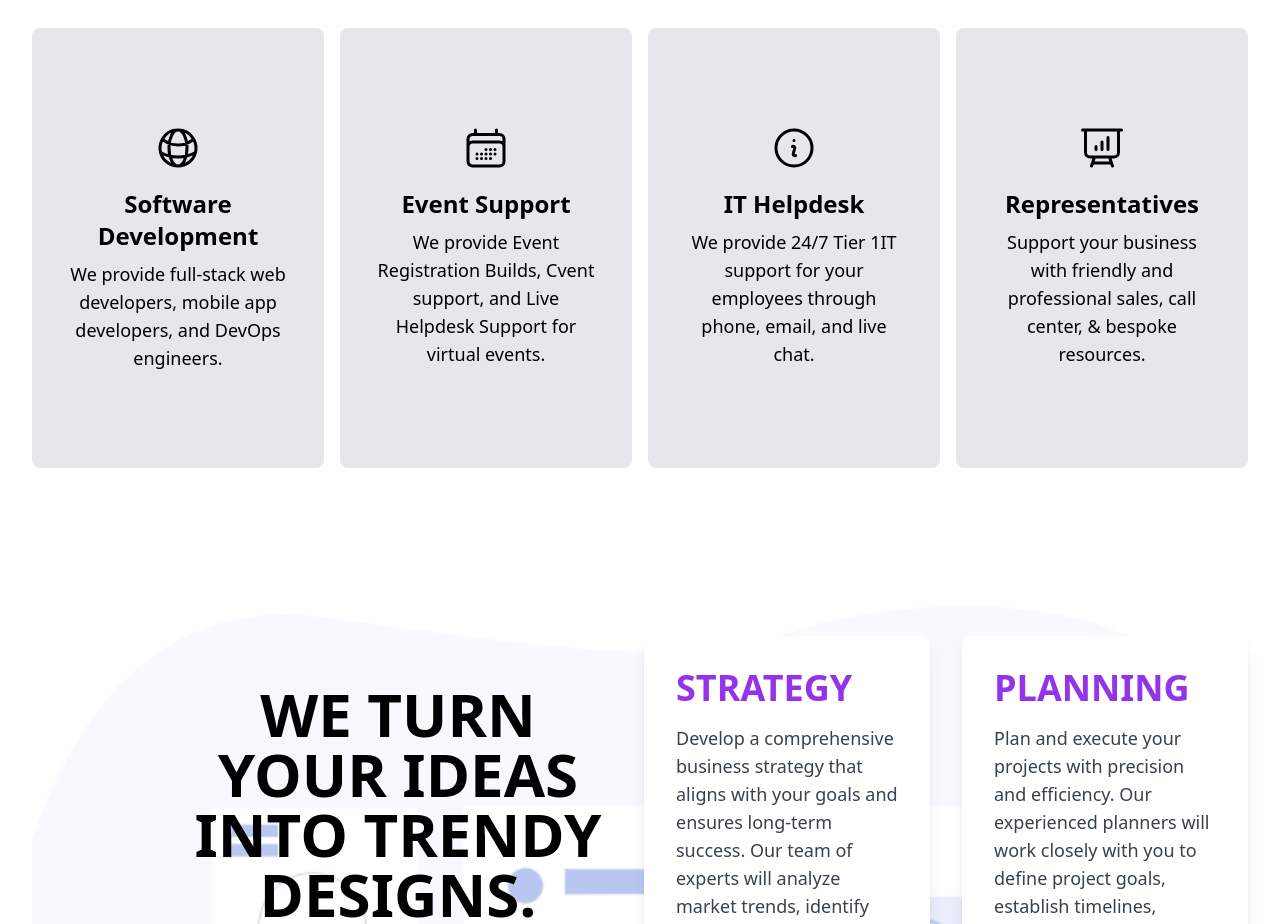
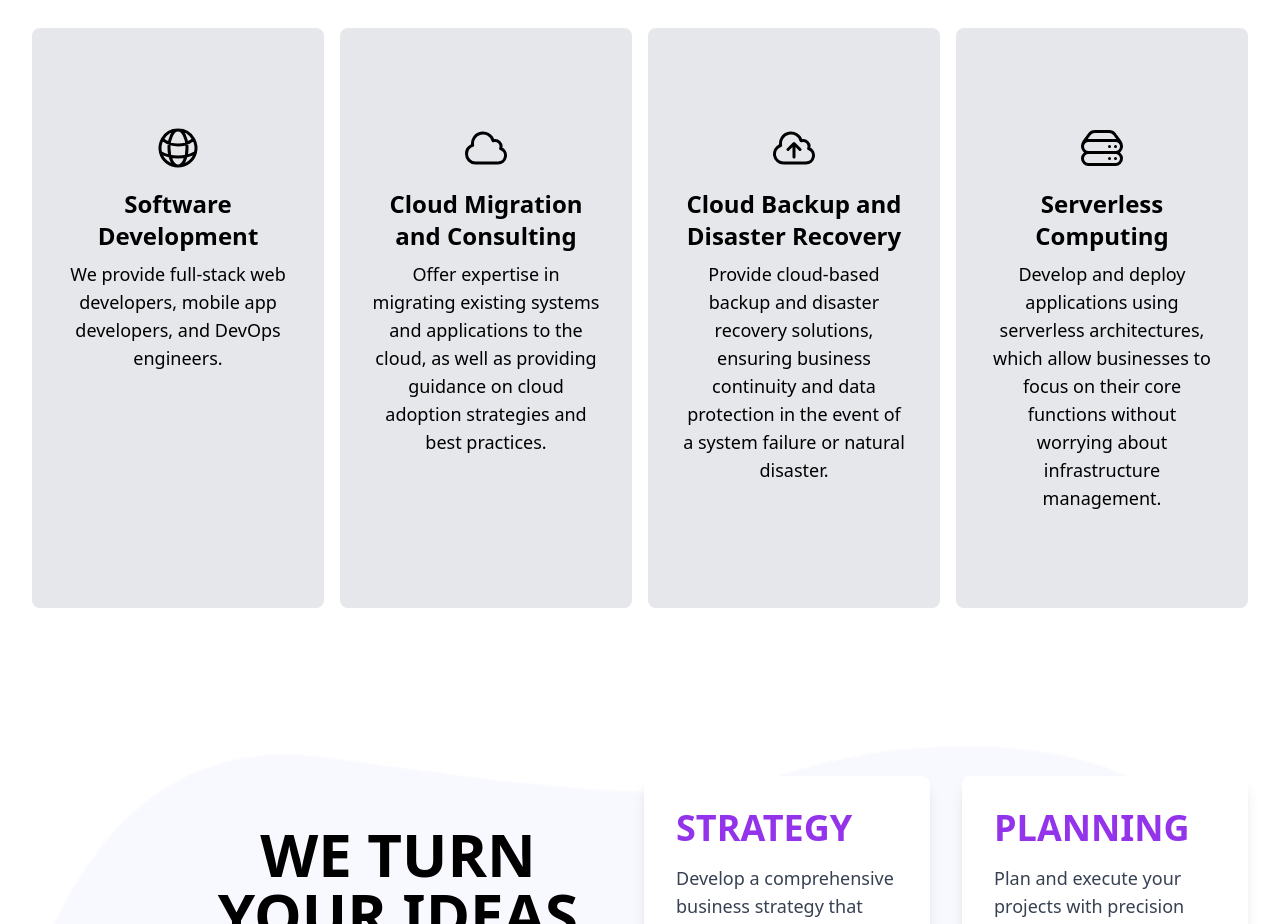
Before and after one commit to DagimAsnake/role-web, a Next.js app: page / in a window 1280 px wide. Shown: the part 1380-2304 px from the top of the page. Built offline with nearby package versions, Linux system fonts and the light colour scheme.

Commit message:
added cloud on hometwo

```diff
--- a/components/Home/HomeTwo.js
+++ b/components/Home/HomeTwo.js
@@ -25,26 +25,29 @@ const HomeTwo = () => {
 
                 <div className="flex flex-col items-center bg-gray-200 rounded-lg p-8 py-24 mt-8 hover:bg-gray-300 transition duration-300 ease-in-out transform hover:scale-105 cursor-pointer">
                     <svg xmlns="http://www.w3.org/2000/svg" fill="none" viewBox="0 0 24 24" strokeWidth="1.5" stroke="currentColor" className="w-12 h-12">
-                        <path strokeLinecap="round" strokeLinejoin="round" d="M6.75 3v2.25M17.25 3v2.25M3 18.75V7.5a2.25 2.25 0 012.25-2.25h13.5A2.25 2.25 0 0121 7.5v11.25m-18 0A2.25 2.25 0 005.25 21h13.5A2.25 2.25 0 0021 18.75m-18 0v-7.5A2.25 2.25 0 015.25 9h13.5A2.25 2.25 0 0121 11.25v7.5m-9-6h.008v.008H12v-.008zM12 15h.008v.008H12V15zm0 2.25h.008v.008H12v-.008zM9.75 15h.008v.008H9.75V15zm0 2.25h.008v.008H9.75v-.008zM7.5 15h.008v.008H7.5V15zm0 2.25h.008v.008H7.5v-.008zm6.75-4.5h.008v.008h-.008v-.008zm0 2.25h.008v.008h-.008V15zm0 2.25h.008v.008h-.008v-.008zm2.25-4.5h.008v.008H16.5v-.008zm0 2.25h.008v.008H16.5V15z" />
+                        <path strokeLinecap="round" strokeLinejoin="round" d="M2.25 15a4.5 4.5 0 004.5 4.5H18a3.75 3.75 0 001.332-7.257 3 3 0 00-3.758-3.848 5.25 5.25 0 00-10.233 2.33A4.502 4.502 0 002.25 15z" />
                     </svg>
-                    <h3 className="text-2xl font-bold mt-4">Event Support</h3>
-                    <p className="text-lg mt-2">We provide Event Registration Builds, Cvent support, and Live Helpdesk Support for virtual events.</p>
+
+                    <h3 className="text-2xl font-bold mt-4">Cloud Migration and Consulting</h3>
+                    <p className="text-lg mt-2">Offer expertise in migrating existing systems and applications to the cloud, as well as providing guidance on cloud adoption strategies and best practices.</p>
                 </div>
 
                 <div className="flex flex-col items-center bg-gray-200 rounded-lg p-8 py-24 mt-8 hover:bg-gray-300 transition duration-300 ease-in-out transform hover:scale-105 cursor-pointer">
                     <svg xmlns="http://www.w3.org/2000/svg" fill="none" viewBox="0 0 24 24" strokeWidth="1.5" stroke="currentColor" className="w-12 h-12">
-                        <path strokeLinecap="round" strokeLinejoin="round" d="M11.25 11.25l.041-.02a.75.75 0 011.063.852l-.708 2.836a.75.75 0 001.063.853l.041-.021M21 12a9 9 0 11-18 0 9 9 0 0118 0zm-9-3.75h.008v.008H12V8.25z" />
+                        <path strokeLinecap="round" strokeLinejoin="round" d="M12 16.5V9.75m0 0l3 3m-3-3l-3 3M6.75 19.5a4.5 4.5 0 01-1.41-8.775 5.25 5.25 0 0110.233-2.33 3 3 0 013.758 3.848A3.752 3.752 0 0118 19.5H6.75z" />
                     </svg>
-                    <h3 className="text-2xl font-bold mt-4">IT Helpdesk</h3>
-                    <p className="text-lg mt-2">We provide 24/7 Tier 1IT support for your employees through phone, email, and live chat.</p>
+
+                    <h3 className="text-2xl font-bold mt-4">Cloud Backup and Disaster Recovery</h3>
+                    <p className="text-lg mt-2"> Provide cloud-based backup and disaster recovery solutions, ensuring business continuity and data protection in the event of a system failure or natural disaster.</p>
                 </div>
 
                 <div className="flex flex-col items-center bg-gray-200 rounded-lg p-8 py-24 mt-8 hover:bg-gray-300 transition duration-300 ease-in-out transform hover:scale-105 cursor-pointer">
                     <svg xmlns="http://www.w3.org/2000/svg" fill="none" viewBox="0 0 24 24" strokeWidth="1.5" stroke="currentColor" className="w-12 h-12">
-                        <path strokeLinecap="round" strokeLinejoin="round" d="M3.75 3v11.25A2.25 2.25 0 006 16.5h2.25M3.75 3h-1.5m1.5 0h16.5m0 0h1.5m-1.5 0v11.25A2.25 2.25 0 0118 16.5h-2.25m-7.5 0h7.5m-7.5 0l-1 3m8.5-3l1 3m0 0l.5 1.5m-.5-1.5h-9.5m0 0l-.5 1.5M9 11.25v1.5M12 9v3.75m3-6v6" />
+                        <path strokeLinecap="round" strokeLinejoin="round" d="M5.25 14.25h13.5m-13.5 0a3 3 0 01-3-3m3 3a3 3 0 100 6h13.5a3 3 0 100-6m-16.5-3a3 3 0 013-3h13.5a3 3 0 013 3m-19.5 0a4.5 4.5 0 01.9-2.7L5.737 5.1a3.375 3.375 0 012.7-1.35h7.126c1.062 0 2.062.5 2.7 1.35l2.587 3.45a4.5 4.5 0 01.9 2.7m0 0a3 3 0 01-3 3m0 3h.008v.008h-.008v-.008zm0-6h.008v.008h-.008v-.008zm-3 6h.008v.008h-.008v-.008zm0-6h.008v.008h-.008v-.008z" />
                     </svg>
-                    <h3 className="text-2xl font-bold mt-4">Representatives</h3>
-                    <p className="text-lg mt-2">Support your business with friendly and professional sales, call center, & bespoke resources.</p>
+
+                    <h3 className="text-2xl font-bold mt-4">Serverless Computing</h3>
+                    <p className="text-lg mt-2">Develop and deploy applications using serverless architectures, which allow businesses to focus on their core functions without worrying about infrastructure management.</p>
                 </div>
 
             </div>
```
